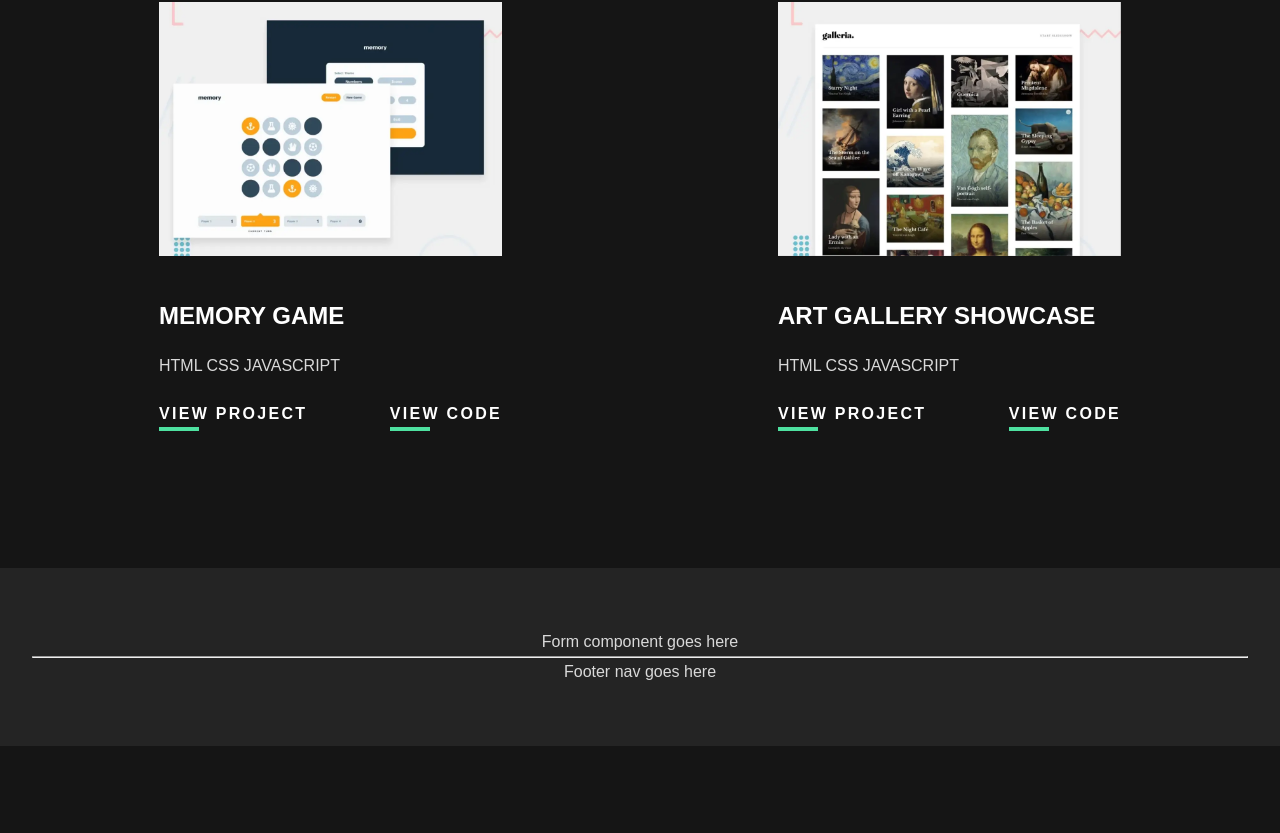
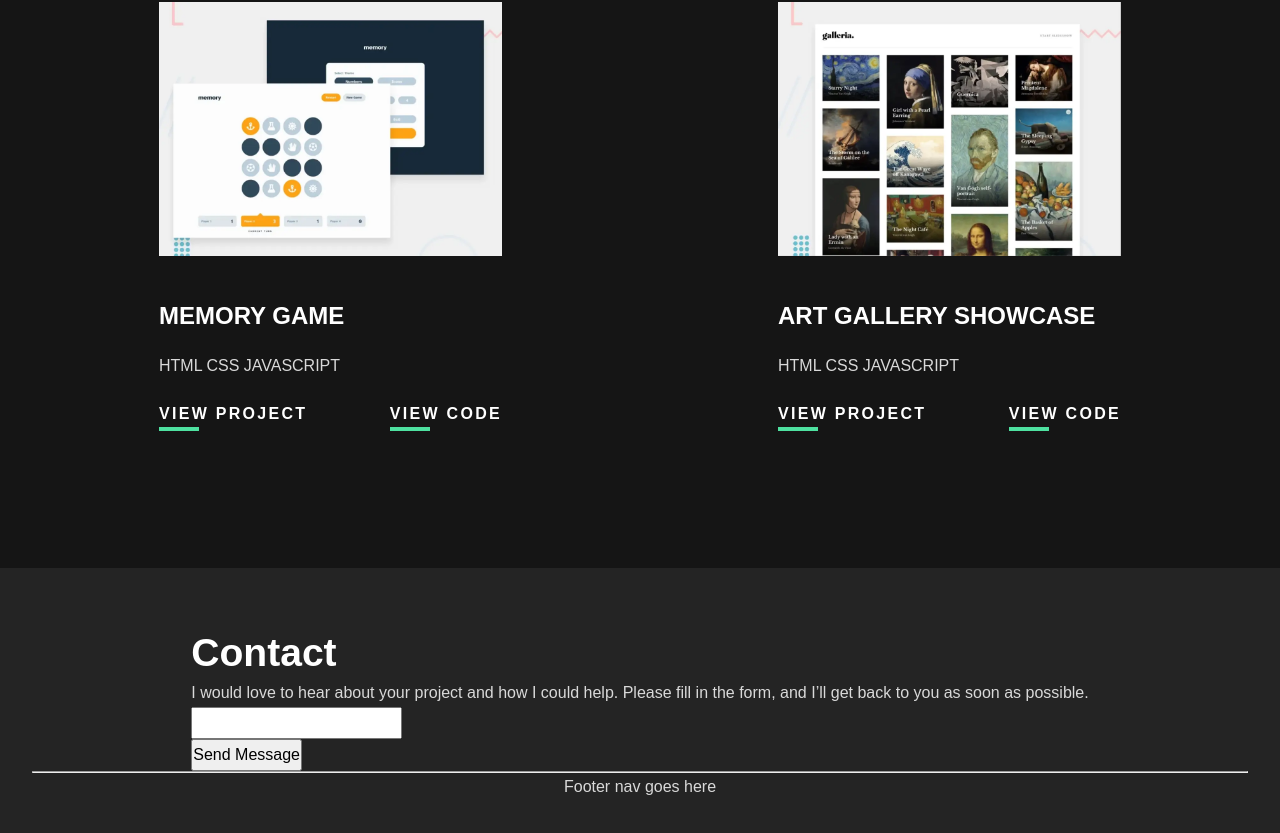
Before and after one commit to Hcmwebs/single-page-dev-portifolio, a React (Vite) app: page / in a window 1280 px wide. Shown: the part 2415-3248 px from the top of the page. Before the commit the page ends 3161 px from the top, so only its background shows below. Built offline with nearby package versions, Linux system fonts and the light colour scheme.

Commit message:
started styling the contact section
Signed-off-by: Heze <64218603+Hcmwebs@users.noreply.github.com>

```diff
--- a/src/components/Form.jsx
+++ b/src/components/Form.jsx
@@ -1,9 +1,23 @@
 import React from 'react'
 
 const Form = () => {
-  return (
-    <div>Form component goes here</div>
-  )
+	return (
+		<div>
+			<div className='intro'>
+				<h2>Contact</h2>
+				<p>
+					I would love to hear about your project and how I could help. Please
+					fill in the form, and I’ll get back to you as soon as possible.
+				</p>
+			</div>
+			<form>
+				<div className='form-group'>
+					<input type='text' name='Name' id='name' />
+				</div>
+        <button type='submit'>Send Message</button>
+			</form>
+		</div>
+	)
 }
 
 export default Form
```
Also changed, not shown: src/styles/FormWrapper.Styled.jsx (added, +12 -0 lines).
